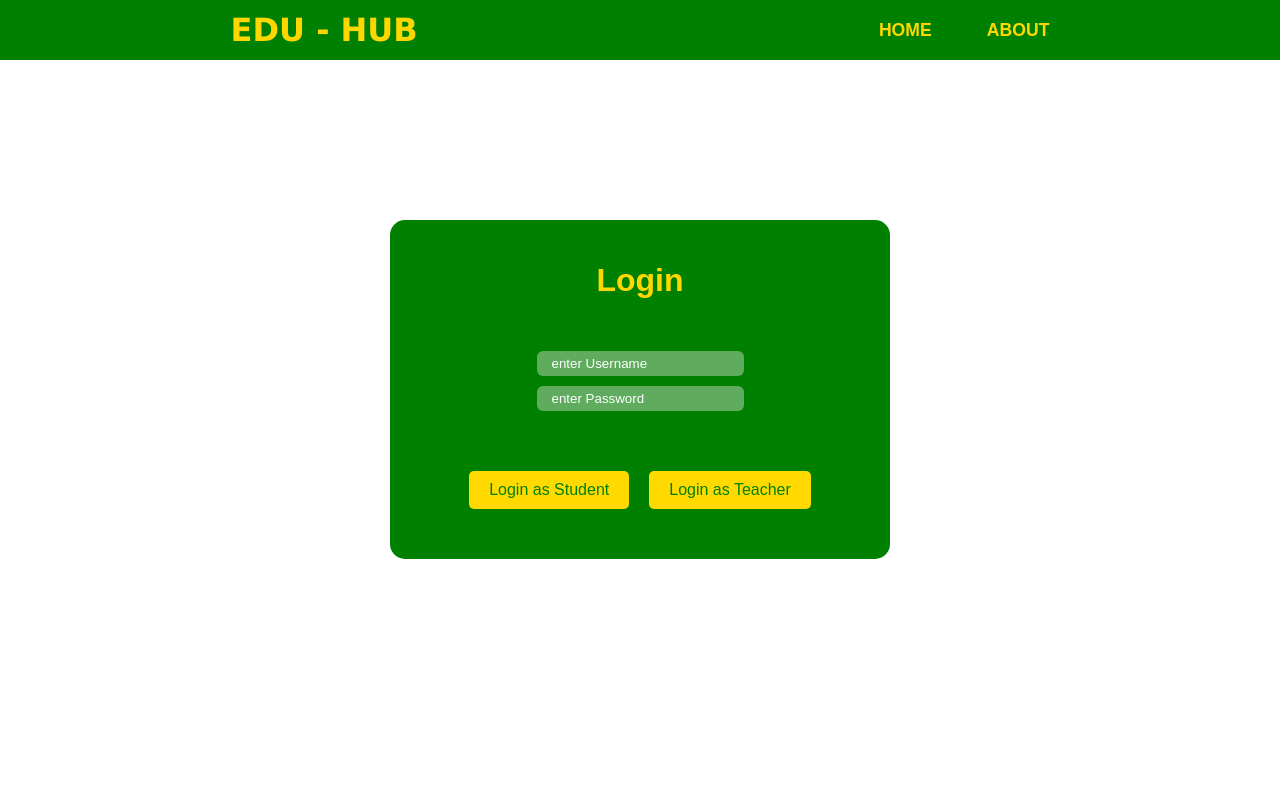
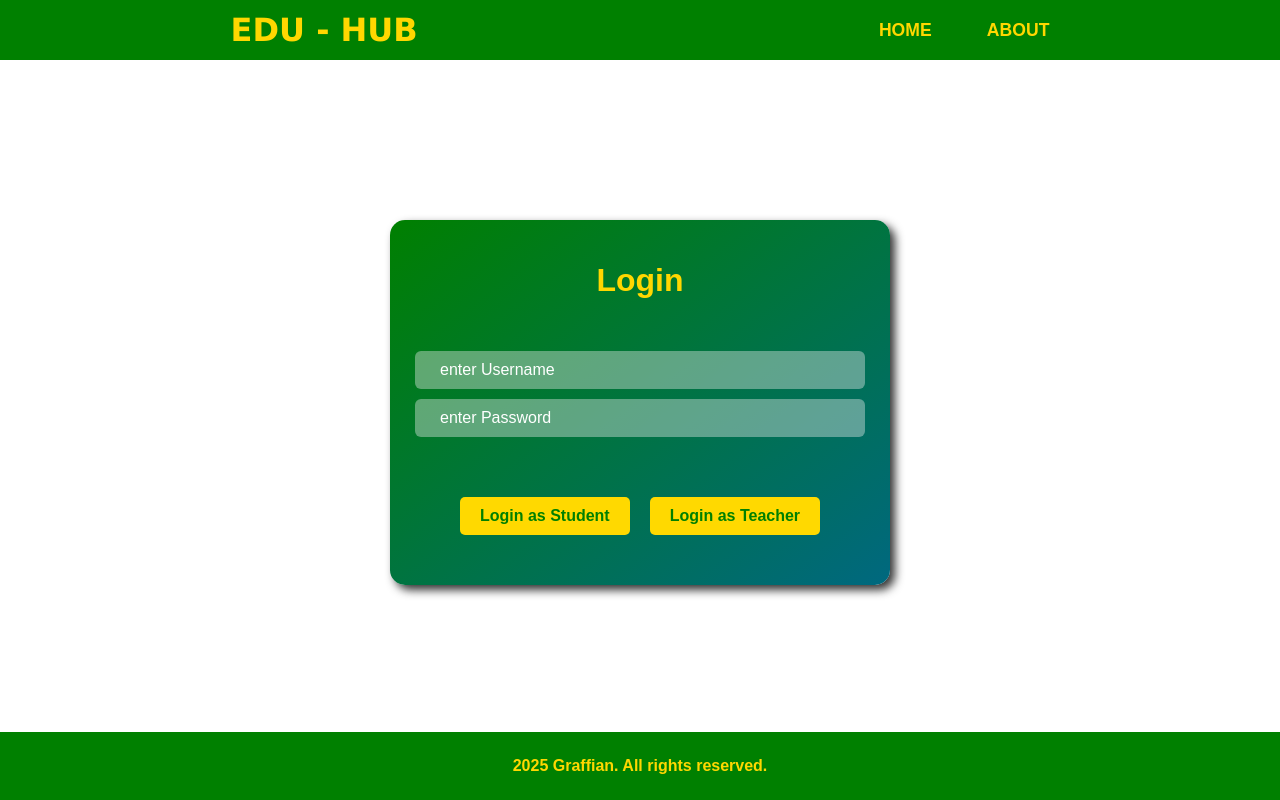
Before and after one commit to Graffian/Edu-Hub, a React (Vite) app in the folder frontend/: page / in a window 1280 px wide. Built offline with nearby package versions, Linux system fonts and the light colour scheme.

Commit message:
Added footer, design changes to login page

```diff
--- a/frontend/src/App.css
+++ b/frontend/src/App.css
@@ -32,3 +32,15 @@ p{
   gap: 2em;
   align-items: center;
 }
+footer{
+  position: fixed;
+  left: 0;
+  bottom: 0;
+  width: 100%;
+  background-color: green;
+  text-align: center;
+  color: gold;
+  font: inherit;
+  font-weight: 550;
+  padding-block: 25px;
+}
--- a/frontend/src/App.jsx
+++ b/frontend/src/App.jsx
@@ -14,6 +14,9 @@ function App() {
       </div>
     </nav>
     <Login/>
+    <footer>
+      2025 Graffian. All rights reserved.
+    </footer>
     </>
   )
 }
--- a/frontend/src/components/Login/Login.css
+++ b/frontend/src/components/Login/Login.css
@@ -9,7 +9,8 @@
     width: 500px;
     min-height: 200px;
     border-radius: 15px;
-    background-color : hsl(120, 100%, 25%);
+    box-shadow: 5px 5px 10px #333333;
+    background-image : linear-gradient(to bottom right, hsl(120, 100%, 25%), hsl(191, 100%, 25%) );
     flex-direction: column;
     gap:60px;
 }
@@ -29,7 +30,10 @@
     outline: 0;
     border-radius: 6px;
     background-color: #eeeeee66;
-    padding: 5px 15px;
+    width: 100%;
+    font: inherit;
+    padding: 10px 25px;
+    color: white;
 }
 ::placeholder{
     color: white;
@@ -49,6 +53,7 @@
     font: inherit;
     border: 0;
     outline: 0;
+    font-weight: 600;
     color: hsl(120, 100%, 25%);
     transition: background-color 0.3s, color 0.3s ;
 }
```
